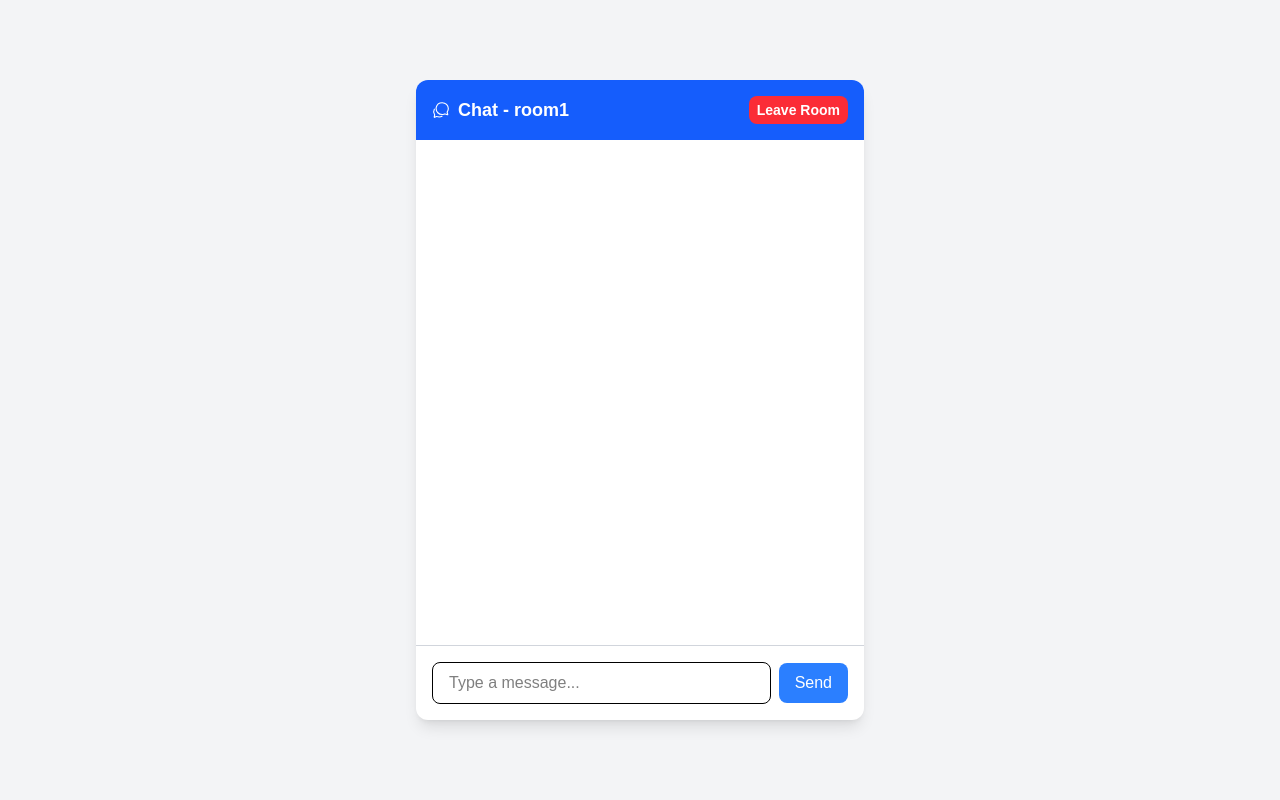
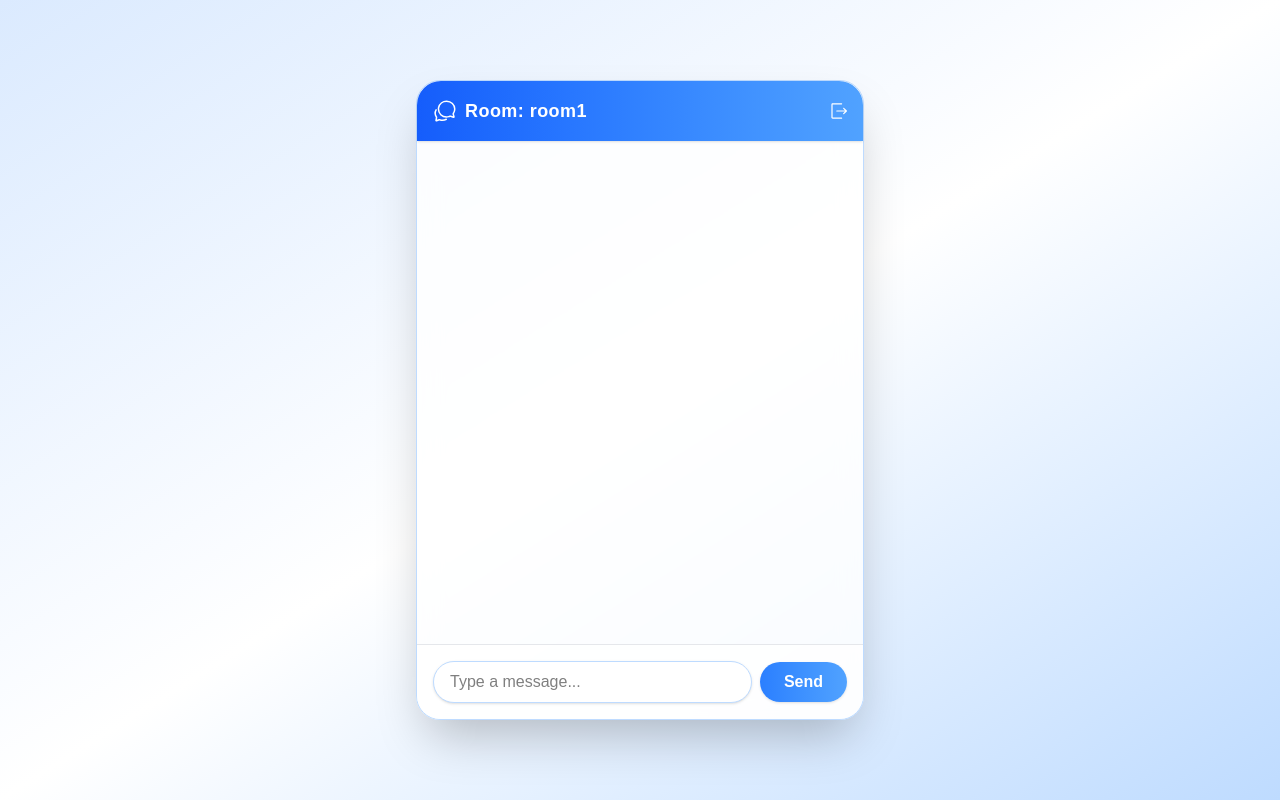
Before and after one commit to ajayxKumar27/Random-app, a Next.js app: page /chat in a window 1280 px wide. Both pictures are taken after a click on the button "room1". Built offline with nearby package versions, Linux system fonts and the light colour scheme.

Commit message:
chat enhanced

```diff
--- a/src/Components/ChatComponents/ChatScreen.tsx
+++ b/src/Components/ChatComponents/ChatScreen.tsx
@@ -1,5 +1,6 @@
 import React, { useEffect, useRef } from "react";
 import { IoChatbubblesOutline } from "react-icons/io5";
+import { RxExit } from "react-icons/rx";
 
 type Message = {
   id: number;
@@ -18,19 +19,20 @@ type ChatScreenProps = {
   userId: string;
 };
 
-const getColorClass = (senderId: string) => {
+const getColorClass = (senderId: string, isMe: boolean) => {
+  if (isMe) return "bg-gradient-to-br from-blue-500 to-blue-400 text-white";
   const colors = [
-    "bg-red-200",
-    "bg-blue-200",
-    "bg-green-200",
-    "bg-yellow-200",
-    "bg-purple-200",
-    "bg-pink-200",
-    "bg-orange-200",
-    "bg-teal-200",
+    "bg-gradient-to-br from-pink-200 to-pink-100",
+    "bg-gradient-to-br from-green-200 to-green-100",
+    "bg-gradient-to-br from-yellow-200 to-yellow-100",
+    "bg-gradient-to-br from-purple-200 to-purple-100",
+    "bg-gradient-to-br from-orange-200 to-orange-100",
+    "bg-gradient-to-br from-teal-200 to-teal-100",
+    "bg-gradient-to-br from-indigo-200 to-indigo-100",
+    "bg-gradient-to-br from-red-200 to-red-100",
   ];
   const hash = senderId?.split("").reduce((acc, c) => acc + c.charCodeAt(0), 0);
-  return colors[hash % colors.length];
+  return colors[hash % colors.length] + " text-gray-800";
 };
 
 const ChatScreen: React.FC<ChatScreenProps> = ({
@@ -51,57 +53,61 @@ const ChatScreen: React.FC<ChatScreenProps> = ({
   }, [messages]);
 
   return (
-    <div className="h-screen bg-gray-100 flex items-center justify-center p-4 sm:p-0">
-      <div className="w-full max-w-md bg-white shadow-lg rounded-xl flex flex-col h-full sm:h-[80vh]">
+    <div className="h-screen w-screen bg-gradient-to-br from-blue-100 via-white to-blue-200 flex items-center justify-center p-0 sm:p-4">
+      <div className="w-full max-w-md bg-white/80 shadow-2xl rounded-3xl flex flex-col h-full sm:h-[80vh] border border-blue-200 backdrop-blur-md">
         {/* Header */}
-        <div className="bg-blue-600 text-white text-lg font-bold p-4 rounded-t-xl flex items-center justify-between">
-          <div className="flex items-center">
-            <IoChatbubblesOutline className="mr-2" />
-            Chat - {room}
+        <div className="bg-gradient-to-r from-blue-600 to-blue-400 text-white text-lg font-bold p-4 rounded-t-3xl flex items-center justify-between shadow">
+          <div className="flex items-center gap-2">
+            <IoChatbubblesOutline className="text-2xl" />
+            <span className="tracking-wide">Room: <span className="font-extrabold">{room}</span></span>
           </div>
+
           <button
+            type="button"
             onClick={() => setRoom(null)}
-            className="text-sm bg-red-500 px-2 py-1 rounded-lg hover:bg-red-600"
-          >
-            Leave Room
+            title="Leave Room"
+            className="text-white transition duration-200 cursor-pointer">
+           <RxExit className="text-white" />
           </button>
         </div>
 
         {/* Messages */}
-        <div className="flex-1 overflow-y-auto p-4 space-y-4">
-          {messages.map((message) => (
-            <div
-              key={message.id}
-              className={`flex ${
-                message.senderId === userId ? "justify-end" : "justify-start"
-              }`}
-            >
+        <div className="flex-1 overflow-y-auto p-4 space-y-3 bg-transparent">
+          {messages.map((message) => {
+            const isMe = message.senderId === userId;
+            return (
               <div
-                className={`px-4 py-2 rounded-lg max-w-xs sm:max-w-sm text-gray-800 ${getColorClass(
-                  message.senderId
-                )}`}
+                key={message.id}
+                className={`flex ${isMe ? "justify-end" : "justify-start"} w-full`}
               >
-                {message.text}
+                <div
+                  className={`px-4 py-2 rounded-2xl shadow-md max-w-[80%] break-words ${getColorClass(
+                    message.senderId,
+                    isMe
+                  )} ${isMe ? "rounded-br-none" : "rounded-bl-none"}`}
+                >
+                  {message.text}
+                </div>
               </div>
-            </div>
-          ))}
+            );
+          })}
           {/* Auto-scroll anchor */}
           <div ref={messagesEndRef} />
         </div>
 
         {/* Input */}
-        <div className="p-4 border-t border-gray-300 flex items-center gap-2">
+        <div className="p-4 border-t border-gray-200 flex items-center gap-2 bg-white/70 rounded-b-3xl">
           <input
             type="text"
             placeholder="Type a message..."
             value={inputValue}
             onChange={(e) => setInputValue(e.target.value)}
             onKeyDown={handleKeyDown}
-            className="flex-1 px-4 py-2 border rounded-lg focus:outline-none focus:ring-2 focus:ring-blue-500"
+            className="flex-1 px-4 py-2 border border-blue-200 rounded-full focus:outline-none focus:ring-2 focus:ring-blue-400 bg-white shadow-sm"
           />
           <button
             onClick={sendMessage}
-            className="bg-blue-500 text-white px-4 py-2 rounded-lg hover:bg-blue-600"
+            className="bg-gradient-to-r from-blue-500 to-blue-400 text-white px-6 py-2 rounded-full font-semibold shadow hover:from-blue-600 hover:to-blue-500 transition cursor-pointer focus:outline-none focus:ring-2 focus:ring-blue-300"
           >
             Send
           </button>
--- a/src/Components/ChatComponents/index.tsx
+++ b/src/Components/ChatComponents/index.tsx
@@ -75,7 +75,7 @@ const ChatComponent: React.FC = () => {
               <button
                 key={roomName}
                 onClick={() => setRoom(roomName)}
-                className="bg-blue-500 text-white px-4 py-2 rounded-lg hover:bg-blue-600"
+                className="bg-blue-500 text-white px-4 py-2 rounded-lg hover:bg-blue-600 cursor-pointer transition duration-200"
               >
                 {roomName}
               </button>
```
